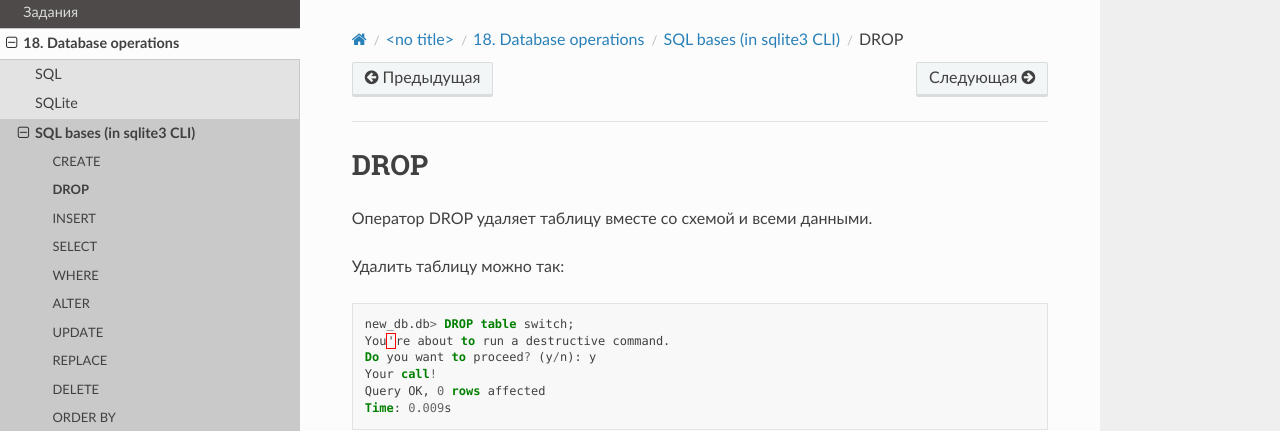
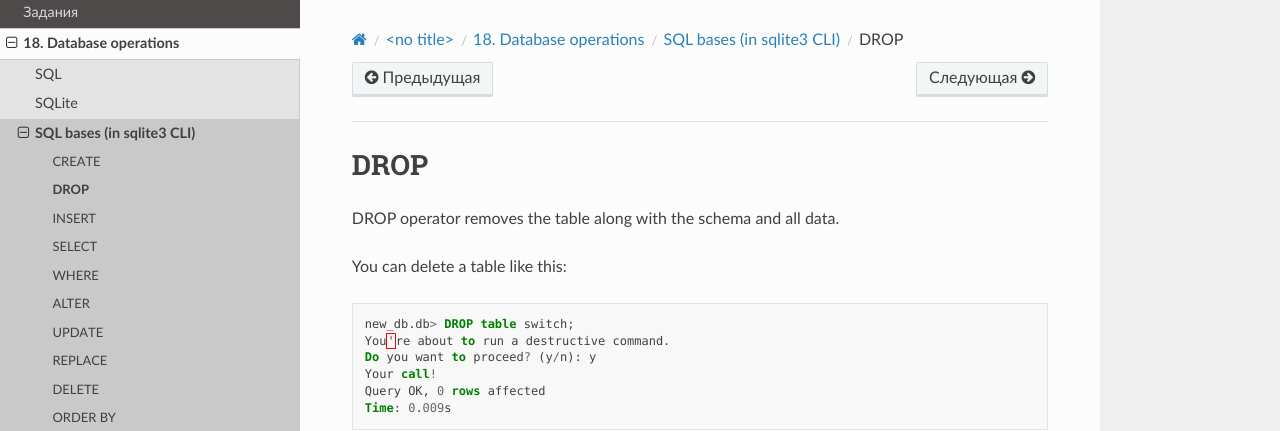
Before and after one commit to Aidar5/nattoeng, a Sphinx documentation site: the page built from docs/source/book/18_db/drop.rst, in a window 1280 px wide. Shown: the top 431 px of the page. Built offline with Sphinx 7.4.7 and the Read the Docs theme 2.0.0, drawn with Linux system fonts in a browser that asks for light colours; pages that are not in the unit, such as notebooks, are missing from menus.

Commit message:
Update drop.rst

```diff
--- a/docs/source/book/18_db/drop.rst
+++ b/docs/source/book/18_db/drop.rst
@@ -1,9 +1,9 @@
 DROP
 ~~~~
 
-Оператор DROP удаляет таблицу вместе со схемой и всеми данными.
+DROP operator removes the table along with the schema and all data.
 
-Удалить таблицу можно так:
+You can delete a table like this:
 
 .. code:: sql
 
```
